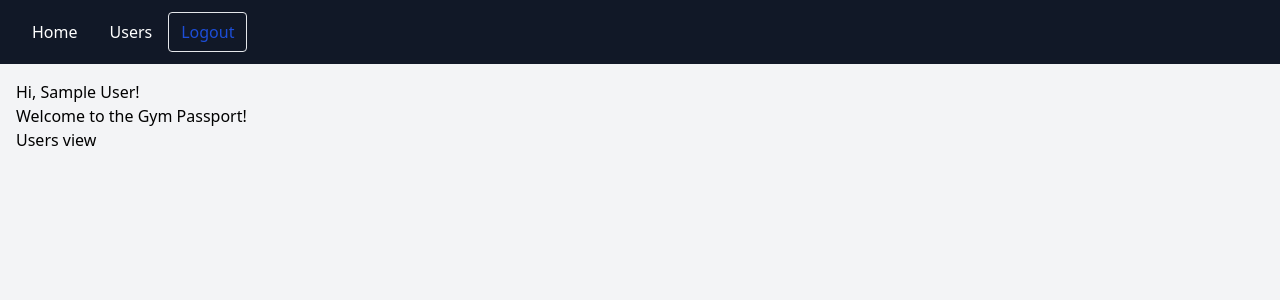
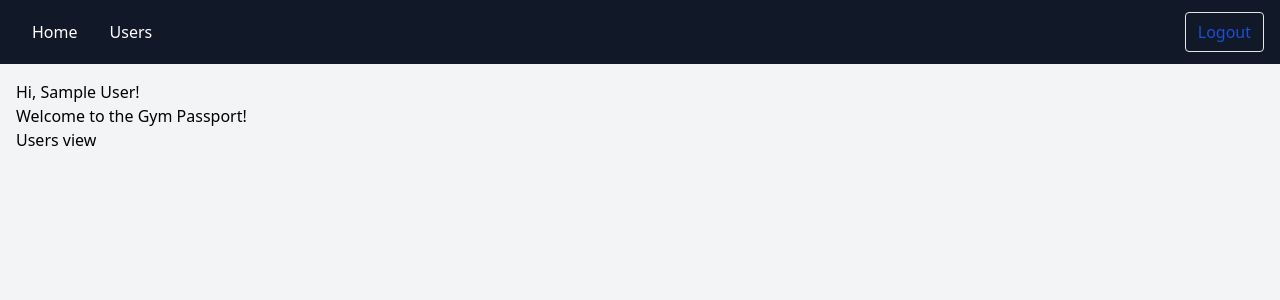
Before and after one commit to muriloloffi/front-innova-connect-avaliacao, a Vue app: page / in a window 1280 px wide. Shown: the top 300 px of the page. Built offline with nearby package versions, Linux system fonts and the light colour scheme; sample sign-in values are in the browser's storage.

Commit message:
Update Nav.vue styling for Logout button

```diff
--- a/src/components/Nav.vue
+++ b/src/components/Nav.vue
@@ -5,10 +5,10 @@ const authStore = useAuthStore();
 
 <template>
   <nav v-show="authStore.user" class="relative flex flex-wrap items-center content-between py-3 px-4 flex-no-wrap text-white bg-gray-900">
-    <div class="flex flex-wrap list-reset pl-0 mb-0">
+    <div class="flex flex-wrap grow pl-0 mb-0">
       <router-link to="/" class="inline-block py-2 px-4 no-underline">Home</router-link>
       <router-link to="/users" class="inline-block py-2 px-4 no-underline">Users</router-link>
-      <button @click="authStore.logout()" class="inline-block align-middle text-center select-none border whitespace-no-wrap rounded py-1 px-3 leading-normal no-underline font-normal text-blue-700 bg-transparent">Logout</button>
+      <button @click="authStore.logout()" class="inline-block align-middle text-center select-none border whitespace-no-wrap rounded py-1 px-3 leading-normal no-underline font-normal text-blue-700 bg-transparent hover:text-white ml-auto">Logout</button>
     </div>
   </nav>
 </template>
```
